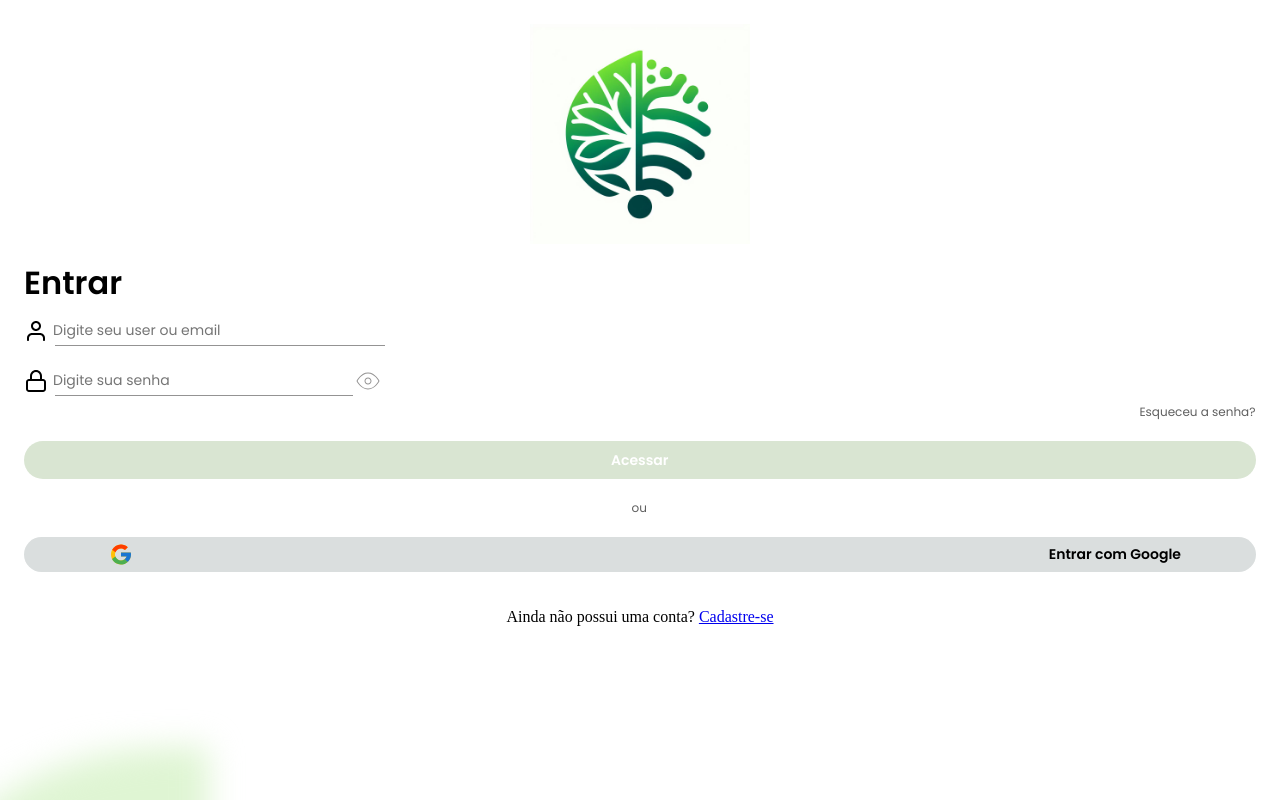
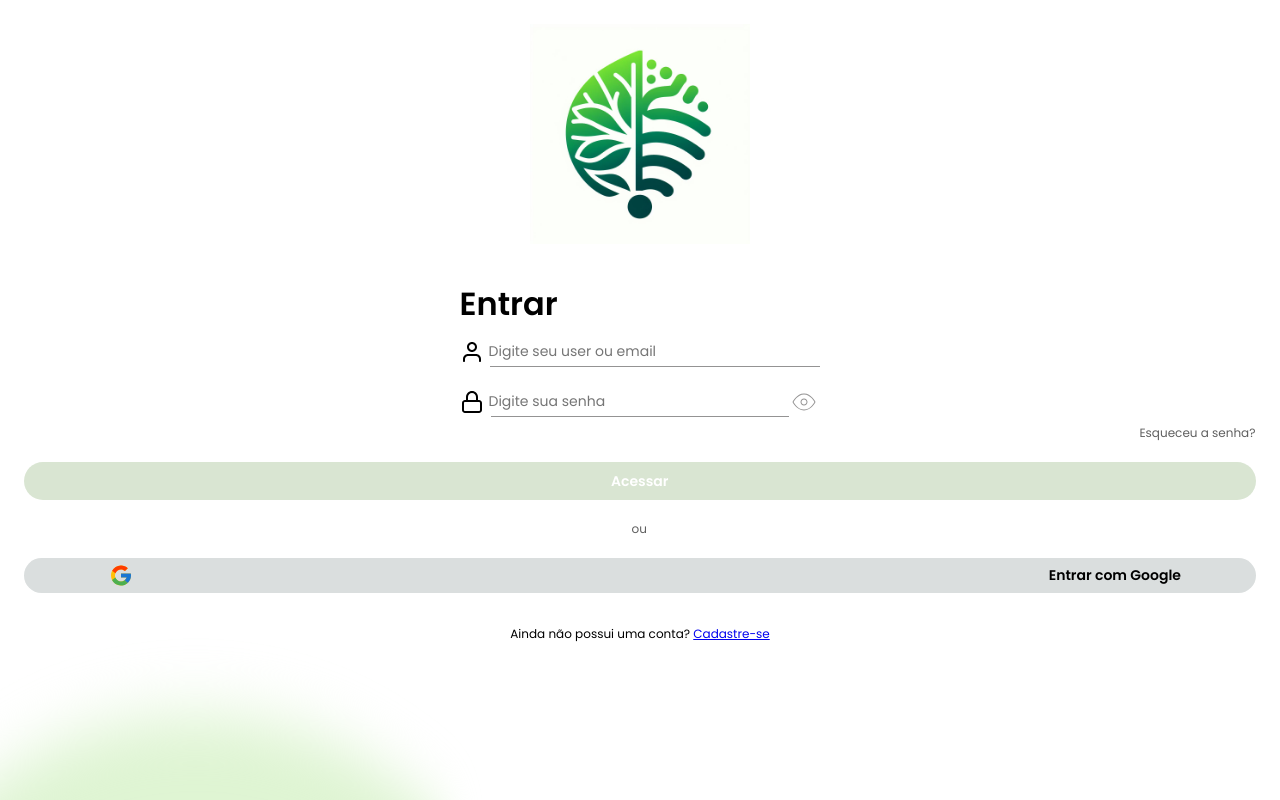
Before and after one commit to sofialessaa/Engenharia-de-Software-II, a React (Create React App) app in the folder atv4/: page / in a window 1280 px wide. Shown: the top 800 px of the page. Built offline with nearby package versions, Linux system fonts and the light colour scheme.

Commit message:
Update atv4

```diff
--- a/atv4/src/componentes/rota.js
+++ b/atv4/src/componentes/rota.js
@@ -1,4 +1,4 @@
-import Login from "../pages/login/telaLogin";
+import Login from "../pages/login/login";
 import Cadastro from "../pages/cadastro/cadastro";
 import { Route, Routes} from "react-router-dom";
 
--- a/atv4/src/pages/cadastro/cadastro.css
+++ b/atv4/src/pages/cadastro/cadastro.css
@@ -1,3 +1,14 @@
+.cadastro {
+  border-radius: 13px;
+  background: #FFFFFF;
+  display: flex;
+  flex-direction: column;
+  align-items: center; /* Alinha itens horizontalmente */
+  justify-content: center; /* Alinha itens verticalmente */
+  padding: 16px;
+  box-sizing: border-box;
+  text-decoration: none;
+}
 .cadastro .text-input-senha {
     position: relative;
     margin: 0 5px 24px 0;
@@ -26,6 +37,7 @@
     box-sizing: border-box;
   }
   .cadastro .input-senha {
+    width: 90%;
     margin-bottom: 3px;
     display: inline-block;
     align-self: flex-start;
@@ -72,7 +84,7 @@
     padding: 16px 16px 174px 16px;
     box-sizing: border-box;
   }
-  .cadastro .novo-usurio {
+  h1 {
     position: relative;
     margin-bottom: 12px;
     display: inline-block;
@@ -105,6 +117,7 @@
     box-sizing: border-box;
   }
   .cadastro .input-user{
+    width: 90%;
     margin-bottom: 3px;
     display: inline-block;
     align-self: flex-start;
@@ -138,6 +151,7 @@
     box-sizing: border-box;
   }
   .cadastro .input-email {
+    width: 90%;
     margin-bottom: 3px;
     display: inline-block;
     align-self: flex-start;
@@ -227,9 +241,13 @@
   .cadastro .ellipse-1 {
     filter: blur(15px);
     position: absolute;
-    top: 744px;
+    left: -59px;
+    top: 700px;
     width: 510px;
     height: 296px;
+    overflow: hidden;
+    justify-self: center;
+    align-self: center;
   }
   .cadastro .termo {
     overflow-wrap: break-word;
@@ -242,7 +260,6 @@
     font-family: 'Poppins';
     font-weight: 400;
     font-size: 12px;
-    text-decoration-line: underline;
     line-height: 1.333;
     color: #000000;
   }
--- a/atv4/src/pages/cadastro/cadastro.js
+++ b/atv4/src/pages/cadastro/cadastro.js
@@ -3,7 +3,7 @@ import { Link } from 'react-router-dom';
 import './cadastro.css';
 
 import cadeado from '../../images/cadeado.svg';
-import eclipse from '../../images/eclipse.svg';
+import eclipse from '../../images/eclipse.png';
 import eye from '../../images/eye.svg';
 import google from '../../images/google.svg';
 import user from '../../images/user.svg';
@@ -16,9 +16,7 @@ export default function Cadastro() {
       <img className="ellipse-1" src={eclipse} alt=""/>
       <div className="logo-eco-tech">
       </div>
-      <div className="novo-usurio">
-        Novo usuário
-      </div>
+      <h1>Novo usuário</h1>
       <div className="text-input-user">
         <img className="user" src={user} alt=""/>
         <div className="campo-de-texto-1">
@@ -73,7 +71,7 @@ export default function Cadastro() {
         <img className="icon-google" src={google} alt=""/>
         <p className="texto-google">Entrar com Google</p>
       </button>
-      <p>Já possui uma conta? <Link to="/cadastro" className="cadastre-se-link">Faça o Login</Link>
+      <p>Já possui uma conta? <Link to="/" className="cadastre-se-link">Faça o Login</Link>
         <span className="cadastro-sub-0"></span></p>
     </div>
   )
--- a/atv4/src/pages/login/login.css
+++ b/atv4/src/pages/login/login.css
@@ -4,12 +4,15 @@
   background: #FFFFFF;
   display: flex;
   flex-direction: column;
-  align-items: center; /* Alinha itens horizontalmente */
-  justify-content: center; /* Alinha itens verticalmente */
+  align-items: center;
+  justify-content: center;
   padding: 16px;
   box-sizing: border-box;
 }
-
+.login .campo-de-login{
+  justify-content: center;
+  align-items: center;
+}
 .login .eye {
     margin-bottom: 1px;
     width: 24px;
@@ -58,7 +61,7 @@
     flex-basis: 333.9px;
     box-sizing: border-box;
   }
-  .login .esqueceu-asenha {
+  .login .text-senha-esquecida {
     position: relative;
     margin: 0 0.5px 20px 0.5px;
     display: inline-block;
@@ -135,7 +138,7 @@
     font-size: 12px;
     color: #000000;
   }
-  .login .entrar {
+  h1 {
     position: relative;
     margin-bottom: 12px;
     display: inline-block;
@@ -158,7 +161,12 @@
     border: none;
     width: 95%;
   }
-  .login .text-input-senha {
+  .login .cadastrar {
+    font-family: 'Poppins';
+    font-weight: 400;
+    font-size: 12px;
+  }
+  .login .campo-senha {
     position: relative;
     margin: 0 5px 7px 0;
     display: flex;
@@ -190,7 +198,7 @@
     width: 298px;
     height: 1px;
   }
-  .login .text-input-user {
+  .login .campo-user {
     position: relative;
     margin-bottom: 23px;
     display: flex;
@@ -199,7 +207,7 @@
     width: 100%;
     box-sizing: border-box;
   }
-  .login .logo-eco-tech {
+  .login .logo {
     background: url('../../images/logo.jpg') 50% / cover no-repeat;
     position: relative;
     margin: 0 1px 15px 0;
@@ -210,7 +218,10 @@
     filter: blur(15px);
     position: absolute;
     left: -59px;
-    top: 744px;
+    top: 650px;
     width: 510px;
     height: 296px;
+    overflow: hidden;
+    justify-self: center;
+    align-self: center;
   }
--- /dev/null
+++ b/atv4/src/pages/login/login.js
@@ -0,0 +1,58 @@
+import React from 'react';
+import { Link } from 'react-router-dom';
+import './login.css';
+
+import cadeado from '../../images/cadeado.svg';
+import eclipse from '../../images/eclipse.png';
+import eye from '../../images/eye.svg';
+import google from '../../images/google.svg';
+import user from '../../images/user.svg';
+
+export default function Login() {
+  return (
+    <div className="login">
+      <div className="logo"></div>
+      <div className='campo-de-login'>
+        <h1>Entrar</h1>
+        <div className="campo-user">
+          <img className="user" src={user} alt=""/>
+          <div className="campo-de-texto">
+            <input
+              type="text"
+              placeholder="Digite seu user ou email"
+              className="text"
+            />
+            <div className="line-1">
+            </div>
+          </div>
+        </div>
+        <div className="campo-senha">
+          <img className="lock" src={cadeado} alt=""/>
+          <div className="frame-2">
+            <div className="campo-de-texto-1">
+              <input
+                type="text"
+                placeholder="Digite sua senha"
+                className="text"
+              />
+              <div className="line-11">
+              </div>
+            </div>
+            <img className="eye" src={eye} alt=""/>
+          </div>
+        </div>
+      </div>
+      <p className="text-senha-esquecida">Esqueceu a senha?</p>
+      <button className="button-acessar" onClick={() => window.location.href = '#'}>
+        <span className="acessar">Acessar </span>
+      </button>
+      <div className="ou">ou</div>
+      <button className="button-google" onClick={() => window.location.href = '#'}>
+        <img className="flat-color-iconsgoogle" src={google} alt=""/>
+        <p className="entrar-com-google">Entrar com Google</p>
+      </button>
+      <p className="cadastrar">Ainda não possui uma conta? <Link to="/cadastro" className="cadastre-se-link">Cadastre-se</Link></p>
+      <img className="ellipse-1" src={eclipse} alt=""/>
+    </div>
+  )
+}
--- a/atv4/src/pages/login/telaLogin.js
+++ /dev/null
@@ -1,59 +0,0 @@
-import './login.css'
-import cadeado from '../../images/cadeado.svg'
-import eclipse from '../../images/eclipse.svg'
-import eye from '../../images/eye.svg'
-import google from '../../images/google.svg'
-import user from '../../images/user.svg'
-import { Link } from 'react-router-dom';
-
-export default function Login() {
-  return (
-    <div className="login">
-      <img className="ellipse-1" src={eclipse} alt=""/>
-      <div className="logo-eco-tech"></div>
-      <div className="entrar">
-        Entrar
-      </div>
-      <div className="text-input-user">
-        <img className="user" src={user} alt=""/>
-        <div className="campo-de-texto">
-          <input
-            type="text"
-            placeholder="Digite seu user ou email"
-            className="text"
-          />
-          <div className="line-1">
-          </div>
-        </div>
-      </div>
-      <div className="text-input-senha">
-        <img className="lock" src={cadeado} alt=""/>
-        <div className="frame-2">
-          <div className="campo-de-texto-1">
-            <input
-              type="text"
-              placeholder="Digite sua senha"
-              className="text"
-            />
-            <div className="line-11">
-            </div>
-          </div>
-          <img className="eye" src={eye} alt=""/>
-        </div>
-      </div>
-      <div className="esqueceu-asenha">
-        Esqueceu a senha?
-      </div>
-      <button className="button-acessar" onClick={() => window.location.href = '#'}>
-        <span className="acessar">Acessar </span>
-      </button>
-      <div className="ou">ou</div>
-      <button className="button-google" onClick={() => window.location.href = '#'}>
-        <img className="flat-color-iconsgoogle" src={google} alt=""/>
-        <p className="entrar-com-google">Entrar com Google</p>
-      </button>
-      <p>Ainda não possui uma conta? <Link to="/cadastro" className="cadastre-se-link">Cadastre-se</Link>
-        <span className="cadastro-sub-0"></span></p>
-    </div>
-  )
-}
```
Also changed, not shown: atv4/src/images/eclipse.png (added), atv4/src/images/eclipse.svg (deleted).
